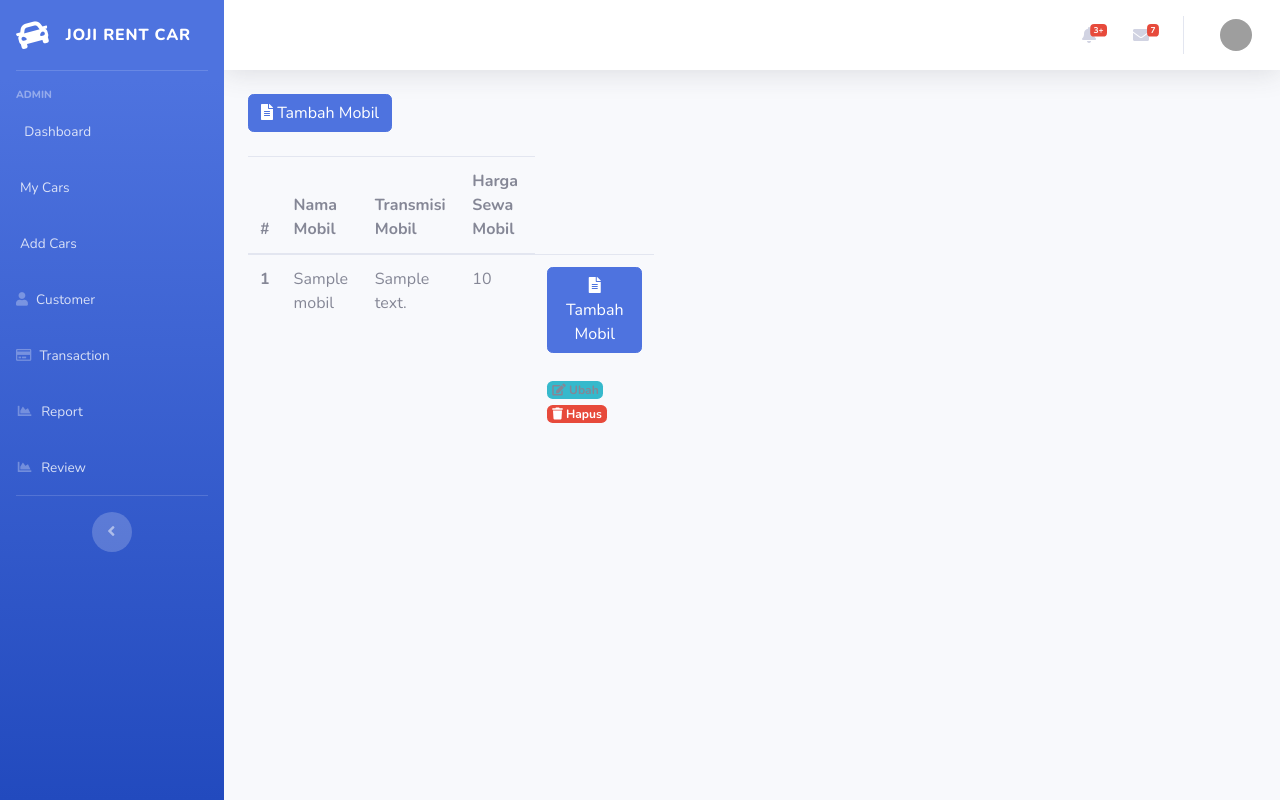
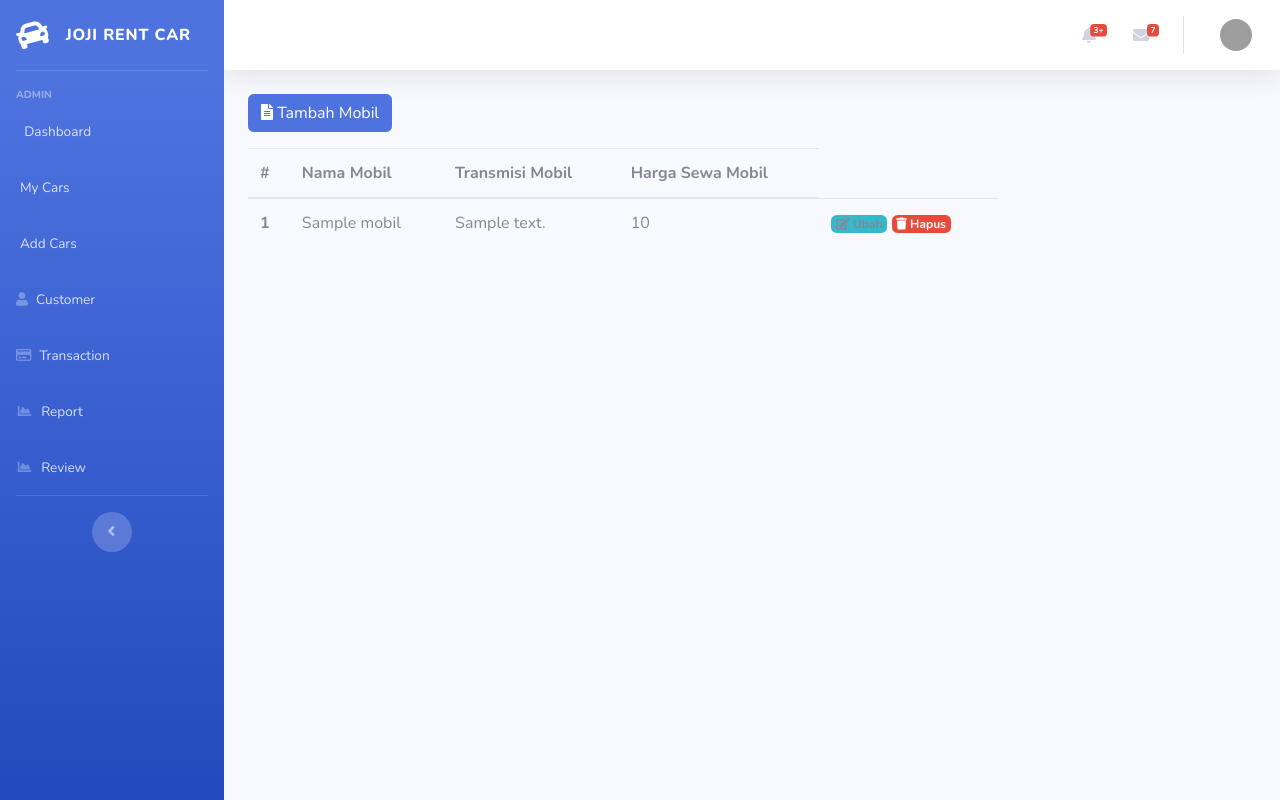
Before and after one commit to alvannnnn/JojiRent, a CodeIgniter app: page /JojiRent/mobil/tambahMobil in a window 1280 px wide. Run offline with CodeIgniter, Linux system fonts and the light colour scheme; tables that the repository leaves empty or names only in its code hold one stand-in row (values such as "Sample post"); data that the repository does not hold is empty; grey boxes are pictures that could not be loaded.

Commit message:
Mengatur class col-lg

```diff
--- a/application/views/mobil/form_tambah_mobil.php
+++ b/application/views/mobil/form_tambah_mobil.php
@@ -2,13 +2,13 @@
 <div class="container-fluid">
     <?= $this->session->flashdata('pesan'); ?>
     <div class="row">
-        <div class="col-lg-5">
+        <div class="col-lg-9">
             <?php if (validation_errors()) { ?>
                 <div class="alert alert-danger" role="alert">
                     <?= validation_errors(); ?>
                 </div> <?php } ?>
             <?= $this->session->flashdata('pesan'); ?>
-            <button type="button" class="btn btn-primary mb-4" data-toggle="modal" data-target="#kategoriBaruModal"><i class="fas fa-file-alt"></i> Tambah Mobil</button>
+            <button type="button" class="btn btn-primary mb-3" data-toggle="modal" data-target="#kategoriBaruModal"><i class="fas fa-file-alt"></i> Tambah Mobil</button>
             <table class="table table-hover">
                 <thead>
                     <tr>
@@ -27,8 +27,6 @@
                             <td><?= $dm['hargasewa_mobil']; ?></td>
                             </td>
                             <td>
-                                <button type="button" class="btn btn-primary mb-4" data-toggle="modal" data-target="#ubahMobil"><i class="fas fa-file-alt"></i> Tambah Mobil</button>
-
                                 <a type="button" class="badge badge-info" data-toggle="modal" data-target="#ubahMobil<?= $dm['id_mobil']; ?>">
                                     <i class="fas fa-edit"></i> Ubah
                                 </a>
```
